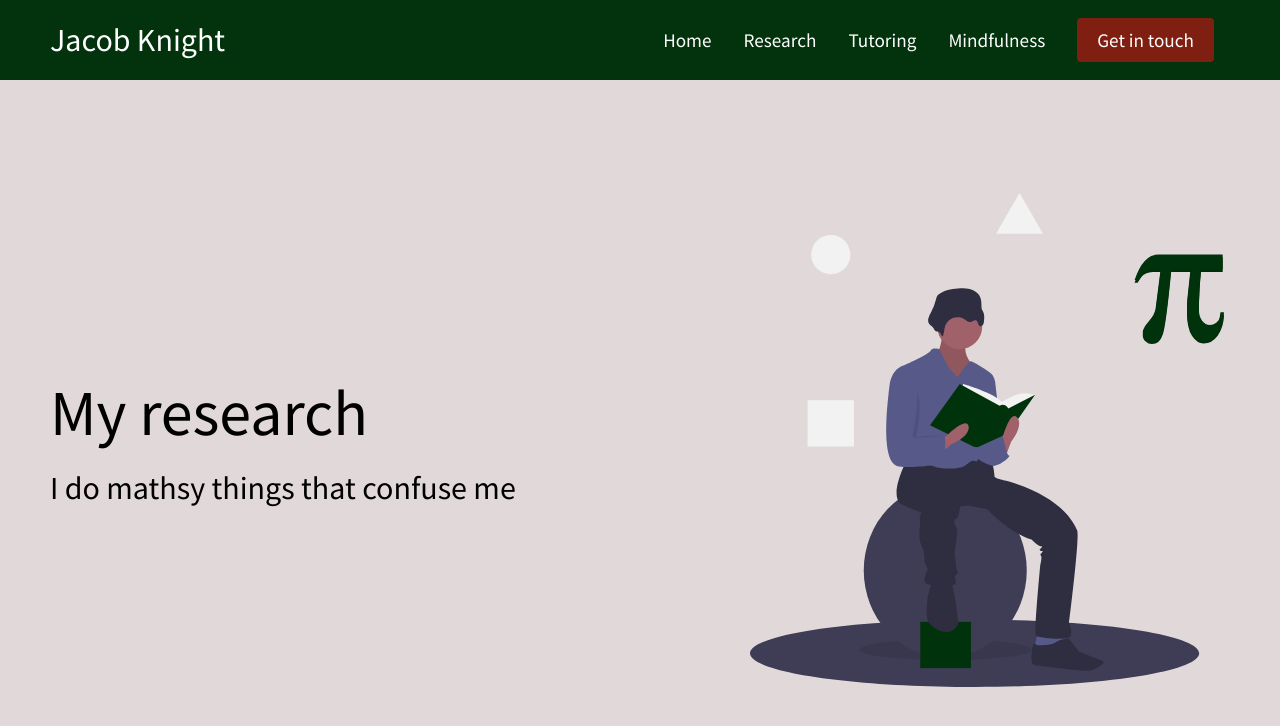
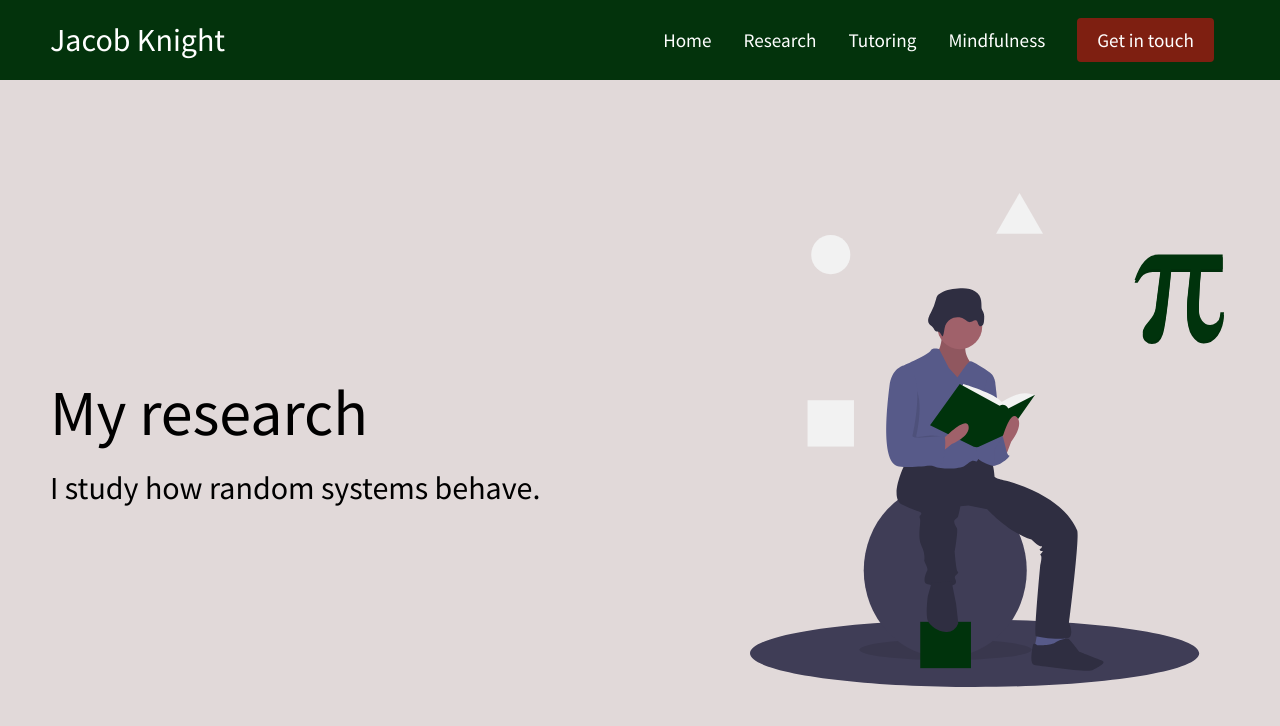
Before and after one commit to jacob-w-knight/personal_website, a plain HTML site: page research.html in a window 1280 px wide. Drawn offline with Linux system fonts and the light colour scheme.

Commit message:
Slightly edited research page

```diff
--- a/research.html
+++ b/research.html
@@ -52,7 +52,7 @@
       <div class="main__container">
         <div class="main__content">
           <h1>My research</h1>
-          <p>I do mathsy things that confuse me</p>
+          <p>I study how random systems behave.</p>
         </div>
         <div class="main__img--container">
           <img
```
